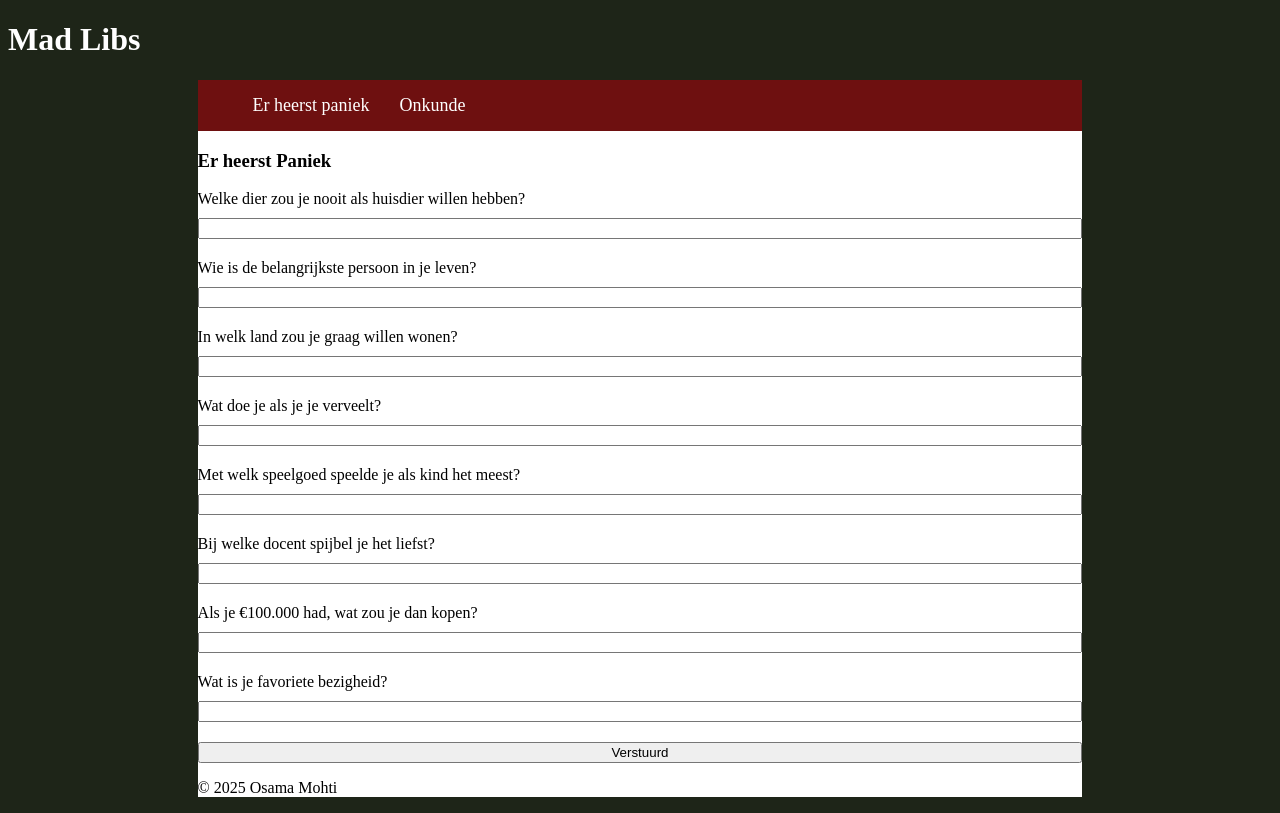
After one commit to osamamohti2002/BackEnd, a PHP site: page /forms/EindOpdracht/index.php in a window 1280 px wide. The commit adds this page. Run offline with PHP 8.4, Linux system fonts and the light colour scheme.

Commit message:
Mad Libs done

```diff
--- /dev/null
+++ b/forms/EindOpdracht/index.php
@@ -0,0 +1,81 @@
+<?php
+
+$errors = [];
+$saved_data = [];
+
+if (isset($_GET['errors'])) {
+    $errors = json_decode($_GET['errors'], true);
+}
+
+if (isset($_GET['saved_data'])) {
+    $saved_data = json_decode($_GET['saved_data'], true);
+}
+
+?>
+
+<!DOCTYPE html>
+<html lang="nl">
+<head>
+    <meta charset="UTF-8" />
+    <meta name="viewport" content="width=device-width, initial-scale=1" />
+    <link rel="stylesheet" href="style.css">
+    <title>Mad Libs</title>
+    <style>
+        span{
+            color: red;
+            font-size: 0.9em;
+            }
+    </style>
+</head>
+<body>
+    <h1>Mad Libs</h1>
+    <div class="container">
+        <nav>
+            <ul>
+                <li class="link"><a href="index.php">Er heerst paniek</a></li>
+                <li class="link"><a href="onkeunde1.php">Onkunde</a></li>
+            </ul>
+        </nav>
+        <h3>Er heerst Paniek</h3>
+        <form action="paniek.php" method="post">
+            <label>Welke dier zou je nooit als huisdier willen hebben?</label>
+            <input type="text" name="huisdier" value="<?= htmlspecialchars($saved_data['huisdier'] ?? '') ?>">
+            <span class="error" style="color: red;"><?= $errors['huisdier'] ?? '' ?></span>
+
+            <label>Wie is de belangrijkste persoon in je leven?</label>
+            <input type="text" name="naam" value="<?= htmlspecialchars($saved_data['naam'] ?? '') ?>">
+            <span class="error"><?= $errors['naam'] ?? '' ?></span>
+
+            <label>In welk land zou je graag willen wonen?</label>
+            <input type="text" name="land" value="<?= htmlspecialchars($saved_data['land'] ?? '') ?>">
+            <span class="error"><?= $errors['land'] ?? '' ?></span>
+
+            <label>Wat doe je als je je verveelt?</label>
+            <input type="text" name="vervelen" value="<?= htmlspecialchars($saved_data['vervelen'] ?? '') ?>">
+            <span class="error"><?= $errors['vervelen'] ?? '' ?></span>
+
+            <label>Met welk speelgoed speelde je als kind het meest?</label>
+            <input type="text" name="speelgoed" value="<?= htmlspecialchars($saved_data['speelgoed'] ?? '') ?>">
+            <span class="error"><?= $errors['speelgoed'] ?? '' ?></span>
+
+            <label>Bij welke docent spijbel je het liefst?</label>
+            <input type="text" name="docent" value="<?= htmlspecialchars($saved_data['docent'] ?? '') ?>">
+            <span class="error"><?= $errors['docent'] ?? '' ?></span>
+
+            <label>Als je €100.000 had, wat zou je dan kopen?</label>
+            <input type="text" name="kopen" value="<?= htmlspecialchars($saved_data['kopen'] ?? '') ?>">
+            <span class="error"><?= $errors['kopen'] ?? '' ?></span>
+
+            <label>Wat is je favoriete bezigheid?</label>
+            <input type="text" name="hobby" value="<?= htmlspecialchars($saved_data['hobby'] ?? '') ?>">
+            <span class="error"><?= $errors['hobby'] ?? '' ?></span>
+
+            <button type="submit">Verstuurd</button>
+        </form>
+
+        <footer>
+            <p>&copy; 2025 Osama Mohti</p>
+        </footer>
+    </div>
+</body>
+</html>
--- /dev/null
+++ b/forms/EindOpdracht/style.css
@@ -0,0 +1,51 @@
+body{
+    background-color: rgb(30, 37, 24);
+}
+
+h1{
+    color: white;
+}
+
+.container{
+    width: 70%;
+    margin: 0 auto;
+    background-color: #ffff;
+}
+
+nav{
+    background-color: rgb(110, 16, 16);
+}
+
+ul{
+    display: flex;
+    justify-content:start;
+    list-style-type: none ;
+
+}
+
+li{
+    margin: 15px 15px;
+}
+
+a{
+    text-decoration: none;
+    color: #ffff;
+    font-size: large;
+    transition: color 0.3s;
+}
+
+a:hover{
+    background-color: #582929;
+
+}
+
+form{
+    display: flex;
+    flex-direction: column;
+    gap: 10px;
+}
+
+/* span{
+    color: green !important;
+    font-size: 0.9em;
+} */
```
Also changed, not shown: docent/handleLogin.php (added, +15 -0 lines), docent/index.php (added, +44 -0 lines), forms/EindOpdracht/onkeunde1.php (added, +77 -0 lines), forms/EindOpdracht/onkeunde2.php (added, +55 -0 lines), forms/EindOpdracht/paniek.php (added, +63 -0 lines), forms/form_mat_validatie2/index.php (+25 -29 lines), forms/forms_basis/index.html (added, +21 -0 lines), docent/style.css (added), forms/form_met_validatie/welcome.php (line endings or trailing spaces), forms/forms_basis/style.css (added), forms/forms_basis/welcome.php (added), 1 other file.
